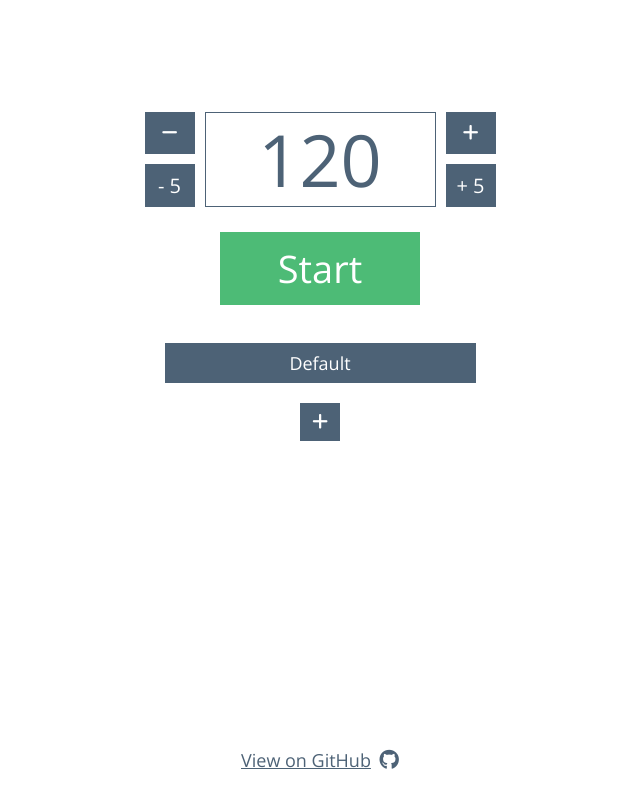
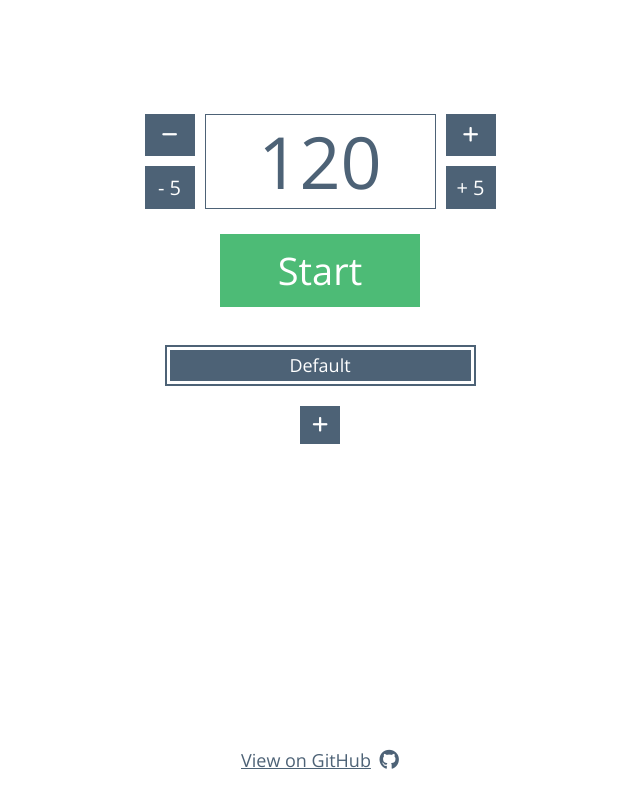
Before and after one commit to davidtimovski/metronome, a Svelte app: page / in a window 1280 px wide. Shown: the whole page, without its empty margins (320-960 px from the left). Built offline with nearby package versions, Linux system fonts and the light colour scheme; no server answers.

Commit message:
UI changes

```diff
--- a/src/App.svelte
+++ b/src/App.svelte
@@ -190,7 +190,9 @@
 			{#each storage.data.tempos as tempo}
 				<div class="tempo" class:selected="{tempo.name === currentTempo.name}">
 					<button type="button" on:click={moveCurrentDown} class="down-button fas fa-long-arrow-alt-down" title="Move down" aria-label="Move down"></button>
-					<div on:click={() => selectTempo(tempo.name)} class="current-tempo-name">{tempo.name}</div>
+					<div class="tempo-name">
+						<button type="button" on:click={() => selectTempo(tempo.name)}>{tempo.name}</button>
+					</div>
 					<button type="button" on:click={moveCurrentUp} class="up-button fas fa-long-arrow-alt-up" title="Move up" aria-label="Move up"></button>
 				</div>
 			{/each}
@@ -247,9 +249,9 @@
 	.changed-tempo-alert {
 		visibility: hidden;
 		display: flex;
-		border: 1px solid var(--gray-color);
+		border: 2px solid var(--gray-color);
 		padding: 5px;
-		margin: 0 60px 20px;
+		margin-bottom: 20px;
 		opacity: 0;
 		transition: opacity 300ms;
 
@@ -338,38 +340,49 @@
 		overflow-y: auto;
 
 		.tempo {
-			display: flex;
-			justify-content: space-between;
 			margin-top: 8px;
 			text-align: center;
 			cursor: pointer;
 			user-select: none;
 
-			button {
+			.down-button, .up-button {
 				display: none;
 				width: 34px;
+			}
 
-				&.down-button {
-					margin-right: 8px;
-				}
-				&.up-button {
-					margin-left: 8px;
+			.down-button {
+				margin-right: 8px;
+			}
+			.up-button {
+				margin-left: 8px;
+			}
+
+			.tempo-name button {
+				width: 100%;
+				background: var(--light-blue-color);
+				padding: 10px;
+				color: var(--gray-color);
+			}
+
+			&.selected {
+				display: flex;
+				justify-content: space-between;
+
+				.tempo-name {
+					flex: 1;
+					border: 2px solid var(--gray-color);
+					padding: 3px;
+
+					button {
+						background: var(--gray-color);
+						padding: 5px 10px;
+						color: #fff;
+					}
 				}
 			}
 
-			.current-tempo-name {
-				flex: 1;
-				background: var(--light-blue-color);
-				padding: 8px 15px;
-			}
-
-			&.selected .current-tempo-name {
-				background: var(--gray-color);
-				color: #fff;
-			}
-
-			&:hover:not(.selected) .current-tempo-name {
-				background: #cfdfef;
+			&:hover:not(.selected) .tempo-name button {
+				background: #d2e2f2;
 			}
 		}
 
@@ -386,7 +399,7 @@
 
 	.new-tempo-form {
 		display: none;
-		border: 1px solid var(--gray-color);
+		border: 2px solid var(--gray-color);
 		padding: 5px;
 		margin-top: 20px;
 
@@ -398,6 +411,7 @@
 			background: var(--light-blue-color);
 			padding: 8px;
 			margin-bottom: 8px;
+			text-align: center;
 		}
 
 		&-inputs {
@@ -405,12 +419,12 @@
 
 			.new-tempo-name-input {
 				flex: 1;
-				padding: 5px 6px;
+				padding: 5px 8px;
 			}
 
 			.new-tempo-bpm-input {
 				width: 70px;
-				padding: 5px 6px;
+				padding: 5px;
 				margin-left: 8px;
 				text-align: center;
 			}
```
